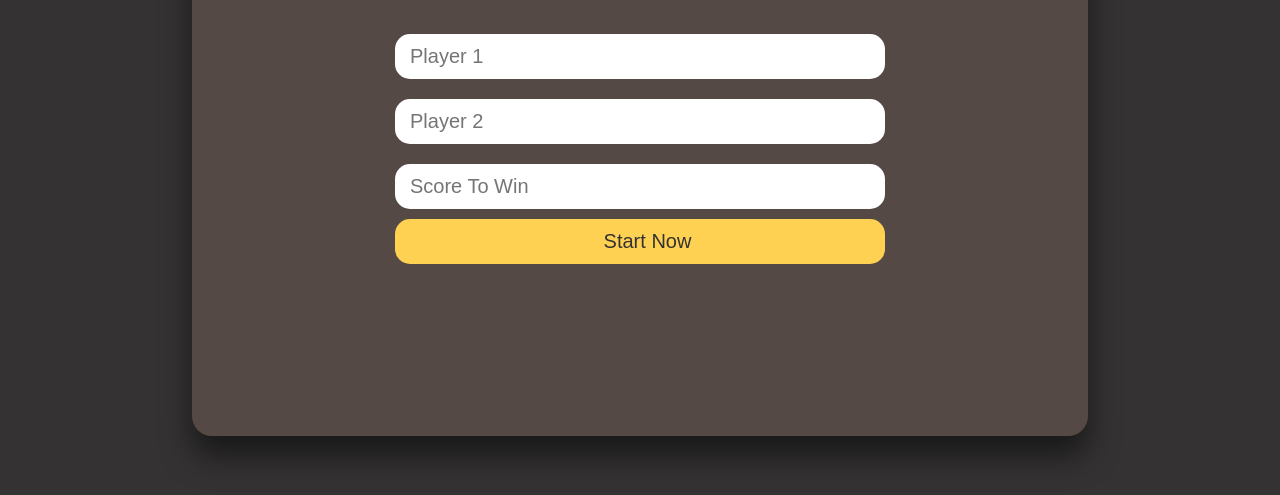
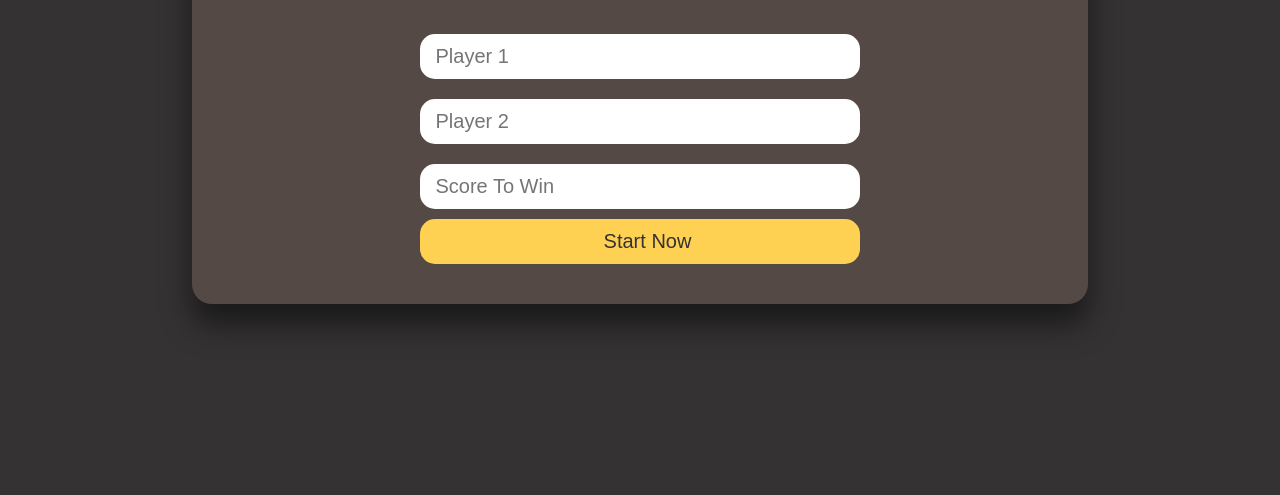
Before and after one commit to Alayane/Alayane.github.io, a plain HTML site: page index.html in a window 1280 px wide. Shown: the part 257-752 px from the top of the page. Drawn offline with Linux system fonts and the light colour scheme.

Commit message:
Update 4

```diff
--- a/Css/Style.css
+++ b/Css/Style.css
@@ -125,8 +125,10 @@ h1{
 *************************************************************************************************************** */
 
 .form{
-    width: 700px;
+    width: 70%;
     margin: auto;
+    height: auto;
+    padding-bottom: 40px;
     text-align: center;
     padding-top: 15px;
 }
@@ -141,13 +143,8 @@ input{
     outline: 0 !important;
 }
 input[type="submit"] {
-    outline: 0 !important;
+    margin: auto;
     display: block;
-    width: 70%;
-    border: none;
-    margin: auto;
-    height: 45px;
-    border-radius: 15px;
     background-color: #ffd152;
     font-size: 20px;
     color: #343233;
@@ -181,6 +178,7 @@ li{
     color: white;
     margin-top: 0%;
     height: 80vh;
+    height: fit-content;
 }
 .back span{
     font-size: 24px;
--- a/Js/Script.js
+++ b/Js/Script.js
@@ -13,6 +13,8 @@ var mainScore1=0;
 var mainScore2=0;
 var ply1,ply2;
 var claps=new Audio("/audio/claps.3gpp");
+
+
 function startgame(){
     document.querySelector("title").innerHTML="Dice Game | Play"
     ply1= document.getElementById("player1").value;
```
Also changed, not shown: 1 other file.
